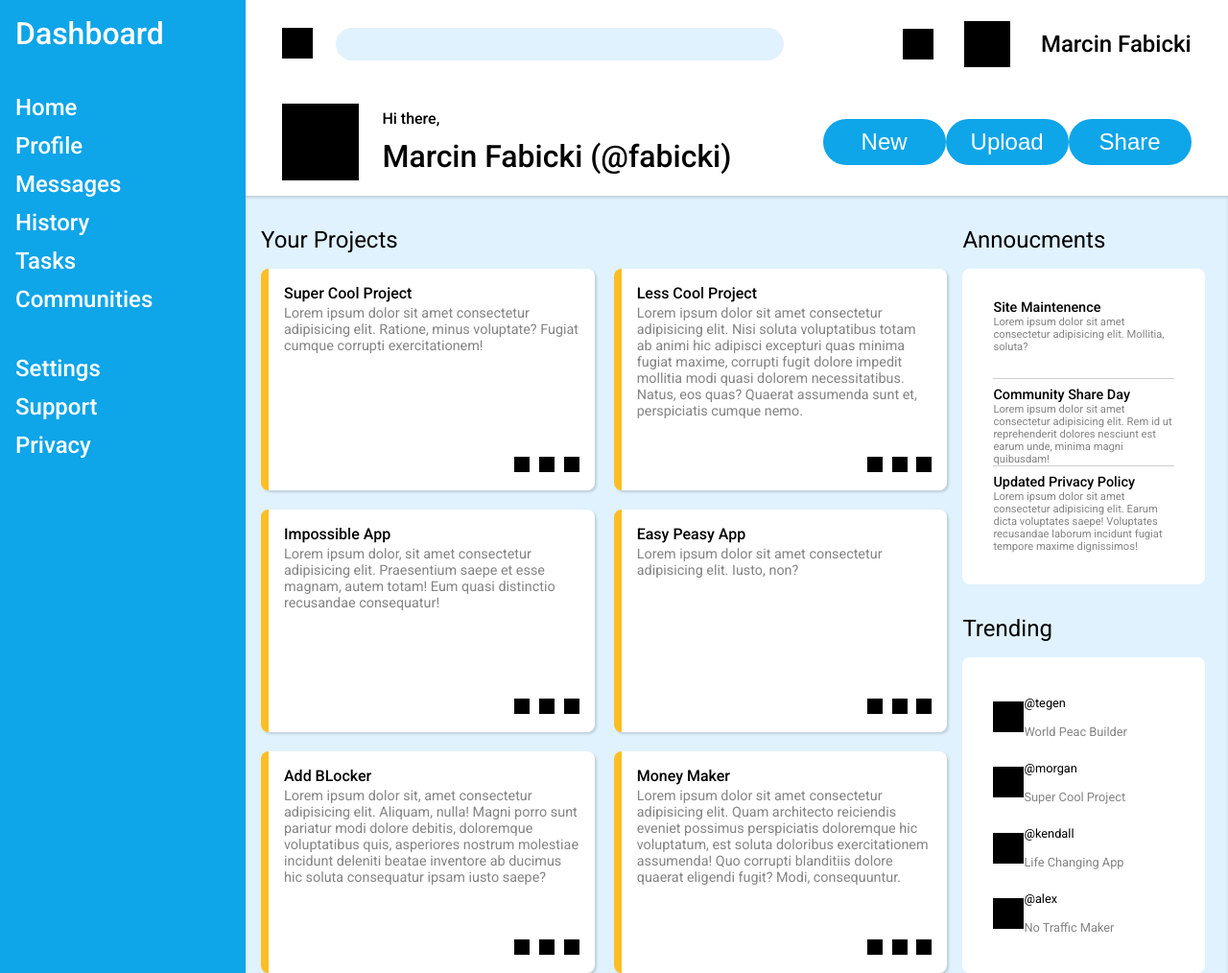
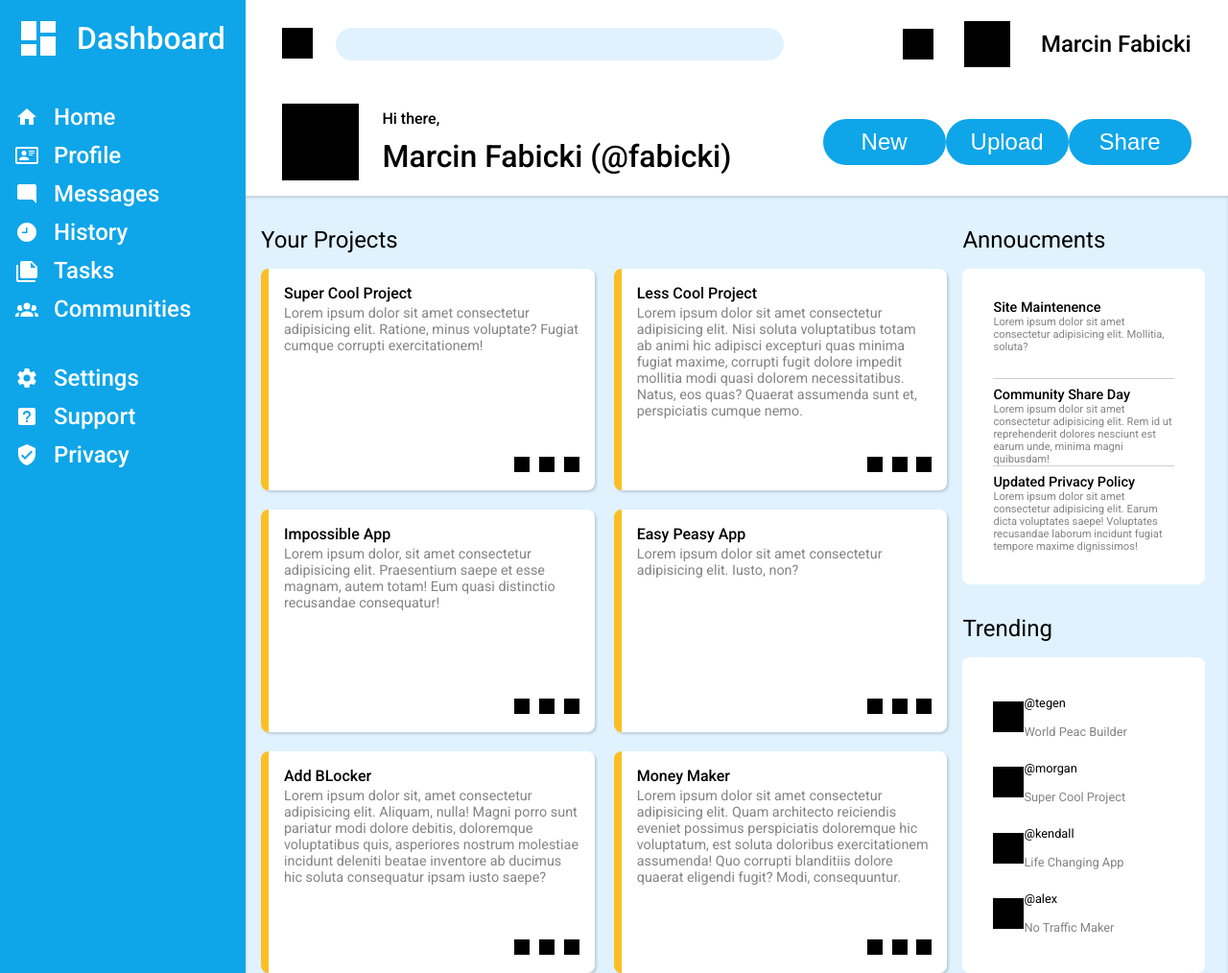
Before and after one commit to Fabi0o/AdminDashboard, a plain HTML site: page index.html in a window 1280 px wide. Shown: the whole page at 96% size. Drawn offline with Linux system fonts and the light colour scheme.

Commit message:
add icones to sidebar

```diff
--- a/index.html
+++ b/index.html
@@ -15,20 +15,42 @@
   </head>
   <body>
     <div class="sidebar">
-      <div class="logo">Dashboard</div>
+      <div class="logo">
+        <img src="./icons/view-dashboard.svg" alt="Dashboard" /> Dashboard
+      </div>
 
       <ul class="mainNav">
-        <li class="home"><a href="">Home</a></li>
-        <li class="profile"><a href="">Profile</a></li>
-        <li class="messages"><a href="">Messages</a></li>
-        <li class="history"><a href="">History</a></li>
-        <li class="tasks"><a href="">Tasks</a></li>
-        <li class="communities"><a href="">Communities</a></li>
+        <li class="home">
+          <a href=""><img src="./icons/home.svg" alt="home" /> Home</a>
+        </li>
+        <li class="profile">
+          <a href=""><img src="./icons/profile.svg" alt="profile" /> Profile</a>
+        </li>
+        <li class="messages">
+          <a href=""
+            ><img src="./icons/message.svg" alt="message" /> Messages</a
+          >
+        </li>
+        <li class="history">
+          <a href=""><img src="./icons/clock.svg" alt="clock" /> History</a>
+        </li>
+        <li class="tasks">
+          <a href=""><img src="./icons/notes.svg" alt="notes" /> Tasks</a>
+        </li>
+        <li class="communities">
+          <a href=""><img src="./icons/group.svg" alt="group" /> Communities</a>
+        </li>
       </ul>
       <ul class="bottomNav">
-        <li class="settings"><a href="">Settings</a></li>
-        <li class="support"><a href="">Support</a></li>
-        <li class="privacy"><a href="">Privacy</a></li>
+        <li class="settings">
+          <a href=""><img src="./icons/gear.svg" alt="gear" /> Settings</a>
+        </li>
+        <li class="support">
+          <a href=""><img src="./icons/help.svg" alt="help" /> Support</a>
+        </li>
+        <li class="privacy">
+          <a href=""><img src="./icons/shield.svg" alt="shield" /> Privacy</a>
+        </li>
       </ul>
     </div>
     <div class="header">
--- a/style.css
+++ b/style.css
@@ -30,6 +30,10 @@ ul {
 }
 .logo {
   font-size: 2rem;
+  display: grid;
+  grid-template-columns: auto 1fr;
+  gap: 1rem;
+  align-items: center;
 }
 li {
   font-size: 1.5rem;
@@ -38,6 +42,10 @@ li {
 a {
   text-decoration: none;
   color: white;
+  display: grid;
+  grid-template-columns: auto 1fr;
+  gap: 1rem;
+  align-items: center;
 }
 .header {
   display: grid;
@@ -218,3 +226,9 @@ input {
   grid-template-rows: 1fr 1fr;
   align-items: center;
 }
+.logo > img {
+  height: 3rem;
+}
+a > img {
+  height: 1.5rem;
+}
```
Also changed, not shown: icons/clock.svg (added), icons/gear.svg (added), icons/group.svg (added), icons/help.svg (added), icons/home.svg (added), icons/message.svg (added), icons/notes.svg (added), icons/profile.svg (added), icons/shield.svg (added), icons/view-dashboard.svg (added).
